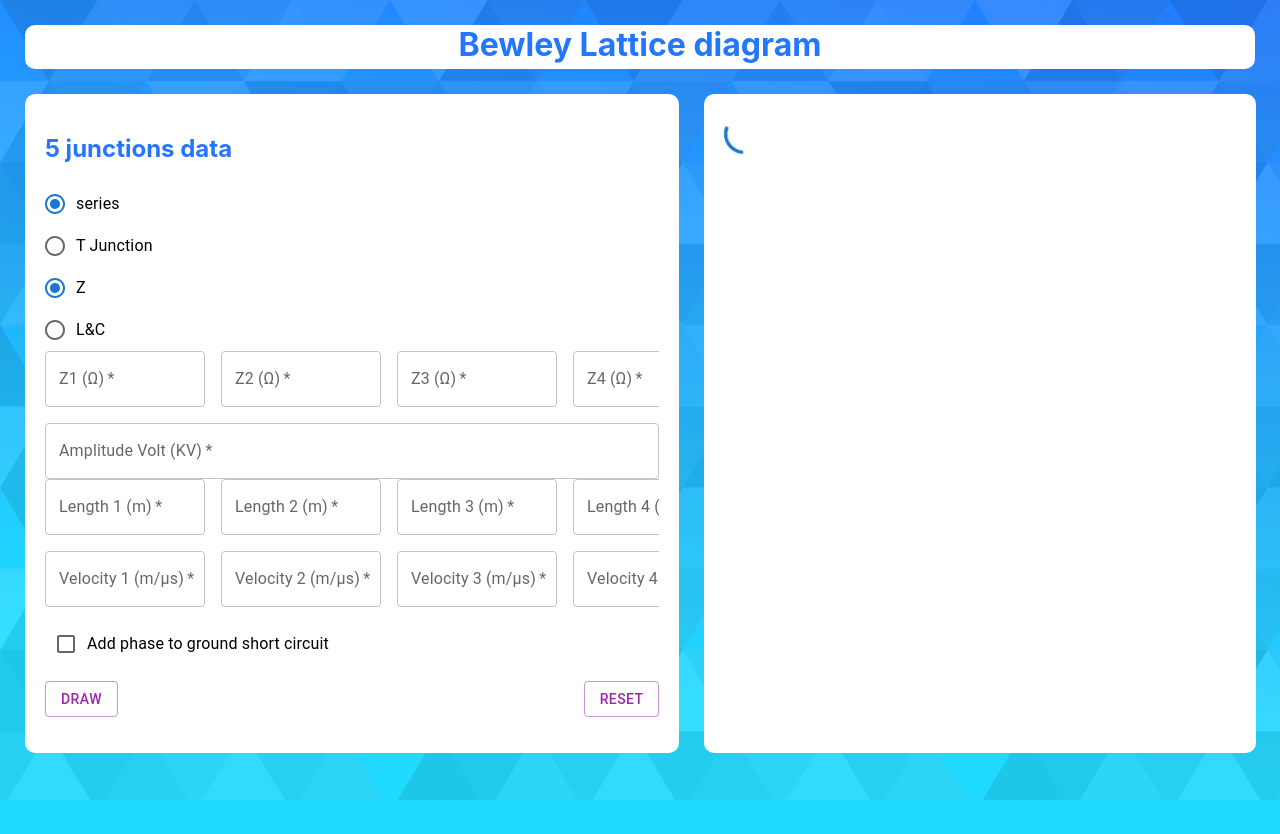
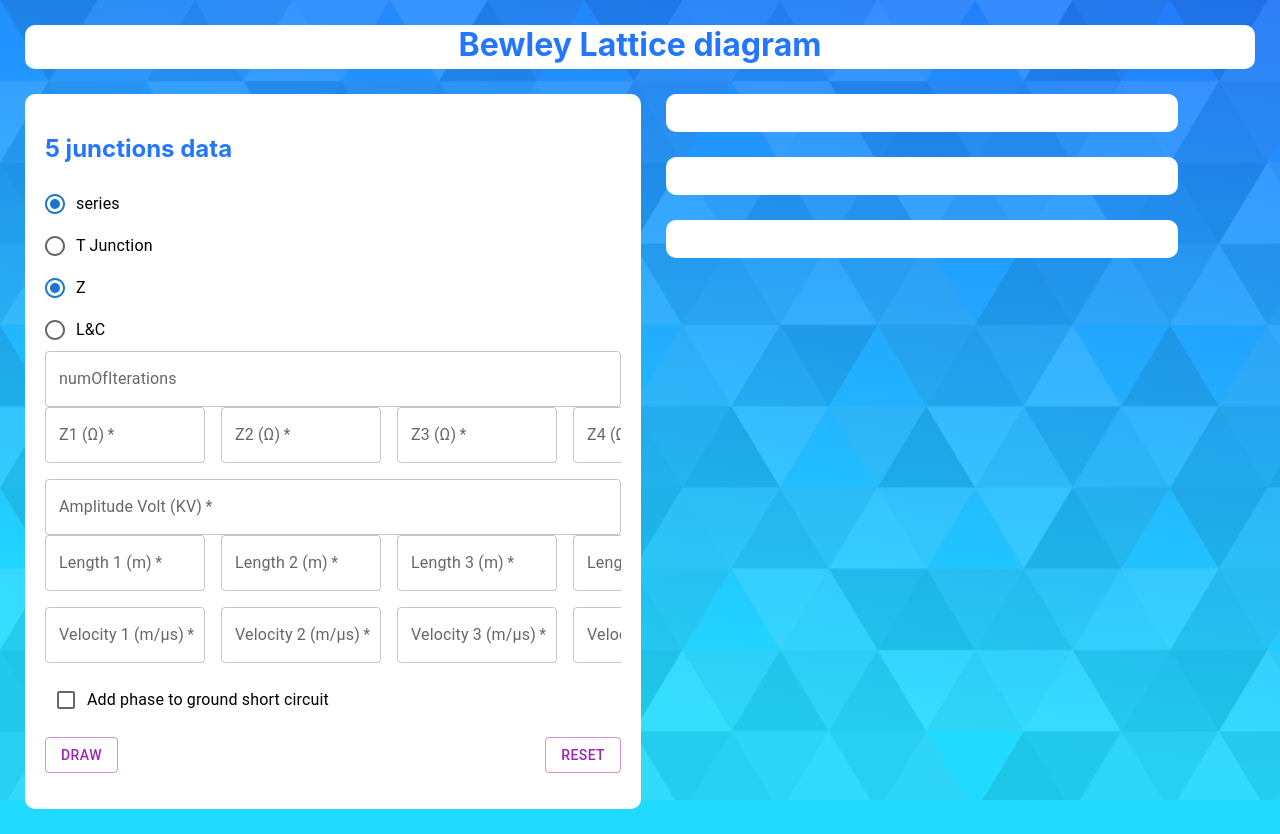
Before and after one commit to AnasMohammad99/latticeCommented, a React (Create React App) app: page / in a window 1280 px wide. Both pictures are taken after typing "5" into the empty fields and a click on the button "CREATE". Before the commit the page ends 800 px from the top, so only its background shows below. Built offline with nearby package versions, Linux system fonts and the light colour scheme.

Commit message:
resolve time repeated and zero input issue issue

```diff
--- a/package.json
+++ b/package.json
@@ -5,6 +5,7 @@
   "dependencies": {
     "@emotion/react": "^11.10.6",
     "@emotion/styled": "^11.10.6",
+    "@mui/icons-material": "^5.11.16",
     "@mui/material": "^5.12.2",
     "@testing-library/jest-dom": "^5.16.5",
     "@testing-library/react": "^13.4.0",
@@ -22,7 +23,7 @@
   "scripts": {
     "start": "react-scripts start",
     "build": "set \"GENERATE_SOURCEMAP=false\" && react-scripts build",
-    "postbuild":"rimraf build/static/**/*.map",
+    "postbuild": "rimraf build/static/**/*.map",
     "test": "react-scripts test",
     "eject": "react-scripts eject"
   },
--- a/src/App.js
+++ b/src/App.js
@@ -5,15 +5,22 @@ import styled from "styled-components";
 import Lattice3JChart from './components/Lattice3JChart';
 import { useState } from "react";
 // import LatticeForm from "./components/LatticeForm";
-import { Button, CircularProgress, Stack, TextField} from "@mui/material";
+import { Button, Stack, TextField} from "@mui/material";
 // import { ToggleButton, ToggleButtonGroup } from "@mui/material";
 import FormExample from "./components/FormExample"
+import LatticeLines from "./components/LatticeLines";
+import { AllCalculations } from "./ThreeJCalculations";
 
 function App() {
   // const [twoJValues, setTwoJValues] = useState([0,0,0,0,0,0])
-  const [threeJValues, setThreeJValues] = useState([0,0,[0],[0],[0],0])
+  const [threeJValues, setThreeJValues] = useState([0,0,[0],[0],[0],0,0])
   const [numOfJunctions, setNumOfJunctions] = useState("");
   const [numOfJunctionsSended, setNumOfJunctionsSended] = useState("");
+  let [amplitude, NumOfJ, Z=[], length=[], velocity=[], twoj, numOfIterations] = threeJValues
+  let [voltageArr, currentArr, timeArr, voltCoefficients, currentCoeffecients]=[[],[],[],[],[]]
+  if(NumOfJ>1){
+    [voltageArr, currentArr, timeArr, voltCoefficients, currentCoeffecients] = AllCalculations(amplitude,NumOfJ,Z,length,velocity, twoj, numOfIterations);
+  }
     function handleFormOfProblem(event) {
       event.preventDefault();
       setNumOfJunctionsSended(numOfJunctions)
@@ -48,10 +55,24 @@ function App() {
             }
         </SidebarWrapper>
         <BodyWrapper>
-          {
-            threeJValues[0]>0?<Lattice3JChart threeJValues={threeJValues} />:
-            <CircularProgress />
-          }
+          <LatticeChartWrapper>
+            {
+              threeJValues[1]>1?<Lattice3JChart voltageArr={voltageArr} currentArr={currentArr} timeArr={timeArr} threeJValues={threeJValues} />:
+              null
+            }
+          </LatticeChartWrapper>
+          <LatticeTransmitWrapper>
+            {
+              threeJValues[1]>1?<LatticeLines coefficients = {voltCoefficients} lineColor="rgb(255, 99, 132)" transmit={voltageArr} timeArr={timeArr} />:
+              null
+            }
+          </LatticeTransmitWrapper>
+          <LatticeTransmitWrapper>
+            {
+              threeJValues[1]>1?<LatticeLines coefficients = {currentCoeffecients} lineColor="rgb(53, 162, 235)" transmit={currentArr} timeArr={timeArr} />:
+              null
+            }
+          </LatticeTransmitWrapper>
         </BodyWrapper>
       </LayoutWrapper>
     </Wrapper>
@@ -83,8 +104,8 @@ const SidebarWrapper = styled.div`
     border-radius:10px;
     padding: 20px;
     /* overflow-x: scroll; */
-    max-width: 50%;
-    min-width: 48%;
+    max-width: 45%;
+    min-width: 45%;
     /* max-width: 40rem; */
     @media (max-width: 876px) {
       max-width: 100%;
@@ -96,14 +117,37 @@ const SidebarWrapper = styled.div`
 const BodyWrapper = styled.div`
     max-width: 50%;
     min-width: 40%;
-    background-color: white;
     margin: 25px;
-    border-radius:10px;
-    padding: 20px;
+    /* border-radius:10px; */
+    /* padding: 20px; */
     @media (max-width: 876px) {
       max-width: 100%;
     /* min-width: 100%; */
       /* width: 90%; */
   }
 `
+const LatticeChartWrapper = styled.div`
+  background-color: white;
+  /* width: 95%; */
+    margin-bottom: 25px;
+    border-radius:10px;
+    padding: 19px;
+    @media (max-width: 876px) {
+      width: 95%;
+    /* min-width: 100%; */
+      /* width: 90%; */
+  }
+`
+const LatticeTransmitWrapper = styled.div`
+  background-color: white;
+  /* width: 95%; */
+    margin-bottom: 25px;
+    border-radius:10px;
+    padding: 19px;
+    @media (max-width: 876px) {
+      width: 95%;
+    /* min-width: 100%; */
+      /* width: 90%; */
+  }
+`
 export default App;
--- a/src/components/FormExample.js
+++ b/src/components/FormExample.js
@@ -8,6 +8,7 @@ function FormExample({setThreeJValues, numOfJunctionsSended, setNumOfJunctionsSe
     const IMPEDANCE_T_LIST = Array.from({ length:  (+numOfJunctionsSended+2)}, () => "")
     const LENGTH_VELOCITY_LIST = Array.from({ length:  (+numOfJunctionsSended-1)}, () => "")
     const [amplitude, setAmplitude] = useState("");
+    const [numOfIterations, setNumOfIterations] = useState("");
     const [impedance, setImpedance] = useState([...IMPEDANCE_LIST]);
     const [inductance, setInductance] = useState([...IMPEDANCE_LIST])
     const [capacitance, setCapacitance] = useState([...IMPEDANCE_LIST])
@@ -160,11 +161,11 @@ function FormExample({setThreeJValues, numOfJunctionsSended, setNumOfJunctionsSe
         }
 
 
-        +numOfJunctions!==2&addFault===false?setThreeJValues([+amplitude, +numOfJunctions, newZT, length, velocity, 0]):
-        +numOfJunctions===2&addFault===false?setThreeJValues([+amplitude, 3, newZT, twoJL, twoJV, 1]):
-        +numOfJunctions!==2&addFault===true?setThreeJValues([+amplitude, +numOfJunctions+1, [...newZT.slice(0,numOfSection),0,...newZT.slice(numOfSection,)], [...length.slice(0,numOfSection-1),+faultLength,length[numOfSection-1]-+faultLength,length.slice(numOfSection,)], [...velocity.slice(0,numOfSection),velocity[numOfSection-1],velocity.slice(numOfSection,)], 0]):
-        +numOfJunctions===2&addFault===true?setThreeJValues([+amplitude, 3, [...newZT.slice(0,2),0,...newZT.slice(3,)], [+faultLength,(twoJL[0]*2-+faultLength)], twoJV, 1]):
-        setThreeJValues([0,0,[0],[0],[0],0])
+        +numOfJunctions!==2&addFault===false?setThreeJValues([+amplitude, +numOfJunctions, newZT, length, velocity, 0,numOfIterations]):
+        +numOfJunctions===2&addFault===false?setThreeJValues([+amplitude, 3, newZT, twoJL, twoJV, 1,numOfIterations]):
+        +numOfJunctions!==2&addFault===true?setThreeJValues([+amplitude, +numOfJunctions+1, [...newZT.slice(0,numOfSection),0,...newZT.slice(numOfSection,)], [...length.slice(0,numOfSection-1),+faultLength,length[numOfSection-1]-+faultLength,...length.slice(numOfSection,)], [...velocity.slice(0,numOfSection),velocity[numOfSection-1],...velocity.slice(numOfSection,)], 0,numOfIterations]):
+        +numOfJunctions===2&addFault===true?setThreeJValues([+amplitude, 3, [...newZT.slice(0,2),0,...newZT.slice(3,)], [+faultLength,(twoJL[0]*2-+faultLength)], twoJV, 1,numOfIterations]):
+        setThreeJValues([0,0,[0],[0],[0],0,0])
     }
     function handleReset(event){
         event.preventDefault();
@@ -214,6 +215,18 @@ function FormExample({setThreeJValues, numOfJunctionsSended, setNumOfJunctionsSe
                     <FormControlLabel value="Z" control={<Radio />} label="Z" />
                     <FormControlLabel value="L&C" control={<Radio />} label="L&C" />
             </RadioGroup>
+        </Stack>
+        <Stack spacing={2} direction="row">
+            <TextField
+                type="number"
+                variant='outlined'
+                color='secondary'
+                label="numOfIterations"
+                onChange={e => setNumOfIterations(e.target.value)}
+                value={numOfIterations}
+                fullWidth
+                sx={{mb: 2}}
+            />
         </Stack>
         <Stack style={{overflowX:"scroll"}} spacing={2} direction="row" sx={{marginBottom: 2}}>
             {
--- /dev/null
+++ b/src/components/LatticeLine.js
@@ -0,0 +1,44 @@
+import {Typography } from '@mui/material'
+import Stack from '@mui/material/Stack';
+import React from 'react'
+import { ArrowForward, KeyboardDoubleArrowLeft, KeyboardDoubleArrowRight } from '@mui/icons-material';
+import { Divider } from 'antd';
+
+// let arr = [1.526,7.65,13.456,17.597]
+
+
+const LatticeLine = ({index, junctionTime, junctionTransmit, lineColor, coefficients}) => {
+  return (
+    <div>
+      <Stack style={{margin:"10px", width:"fit-content", minWidth:"12.5rem", display:"flex", justifyContent:"center", alignItems:"center"}}>
+        <Typography style={{width:"fit-content" }}>Junction {index+1}</Typography>
+        <Stack style={{display:"flex", justifyContent:"center", alignItems:"center"}}>
+          <Typography>Tau = {+coefficients[0][index].toFixed(2)}, rho = {+coefficients[2][index].toFixed(2)}</Typography>
+          <KeyboardDoubleArrowRight />
+        </Stack>
+        <Stack style={{display:"flex", justifyContent:"center", alignItems:"center"}}>
+        <Typography>TauR = {+coefficients[1][index].toFixed(2)}, rhoR = {+coefficients[3][index].toFixed(2)}</Typography>
+        <KeyboardDoubleArrowLeft />
+        </Stack>
+       {
+        junctionTime.map((element, index)=>{
+          return(
+            <>
+              <Stack key={index} style={{display:"flex", flexDirection:"row"}}>
+                <ArrowForward />
+                <Stack style={{alignItems:"center"}}>
+                <Typography>{element} s</Typography>
+                <Typography>{+junctionTransmit[index].toFixed(2)} {lineColor==="rgb(255, 99, 132)"?"V":"A"}</Typography>
+                </Stack>
+              </Stack>
+              <Divider style={{width:"5px", height:"200px", backgroundColor:lineColor}} type="vertical" />
+            </>
+          )
+        })
+       }
+      </Stack>
+    </div>
+  )
+}
+
+export default LatticeLine
--- /dev/null
+++ b/src/components/LatticeLines.js
@@ -0,0 +1,22 @@
+import React from 'react'
+import LatticeLine from './LatticeLine'
+import styled from "styled-components"
+
+const LatticeLines = ({lineColor, transmit, timeArr, coefficients}) => {
+  return (
+    <Wrapper>
+        {
+          timeArr.map((junctionTime, index)=>{
+            return(
+              <LatticeLine coefficients={coefficients} lineColor={lineColor} key={index} index={index} junctionTime={junctionTime.slice(0,5)} junctionTransmit={transmit[index].slice(0,5)} />
+            )
+          })
+        }
+    </Wrapper>
+  )
+}
+const Wrapper = styled.div`
+    display: flex;
+    overflow-x: scroll;
+`
+export default LatticeLines
```
Also changed, not shown: src/ThreeJCalculations.js (+23 -19 lines), src/components/Lattice3JChart.js (+43 -9 lines), 1 other file (tests, documents, lock files or other folders).
